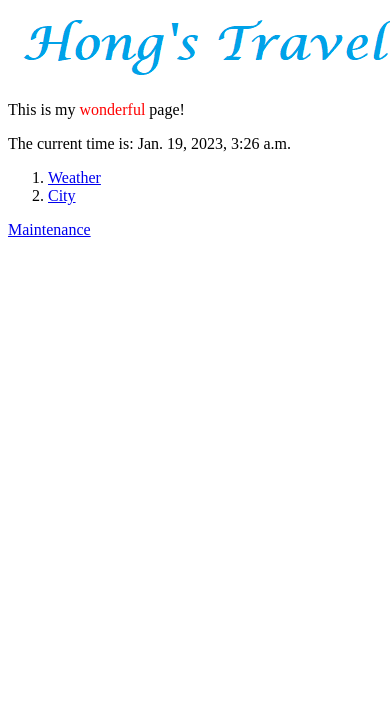
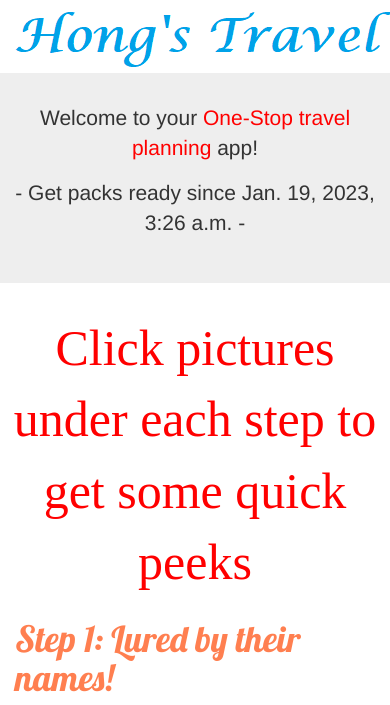
Before and after one commit to htqkellen/wp_final, a Django app: page / in a window 390 px wide; the page is wider, and only the part inside the window is pictured. Shown: the top 705 px of that part. Before the commit the page ends 237 px from the top of that part, so only its background shows below. Run offline with Django 4.2, Linux system fonts and the light colour scheme; some libraries are stand-ins or nearby versions.

Commit message:
make maintenance on city into an image

```diff
--- a/static/th2928_final/style.css
+++ b/static/th2928_final/style.css
@@ -0,0 +1,37 @@
+h2 {
+color: #993300;
+}
+
+#footer { /* use with id = "footer" */
+display:inline-block;
+width:100%;
+height:1em;
+padding: 2em 0.25em;
+text-align: center;
+font-size: xx-small;
+}
+
+.large-font{ /* use with class="large-font" */
+font-size: large;
+color: blue;
+}
+
+.lobster {
+color: coral;
+font-family: 'lobster';
+font-size: 36px;
+}
+
+.img-center {
+  display: block;
+  margin-left: auto;
+  margin-right: auto;
+  width: 50%;
+}
+
+#instruction{
+  font-size : 50px;
+  text-align: center;
+  color:red;
+  font-family: 'sans-serif';
+}
--- a/templates/base.html
+++ b/templates/base.html
@@ -3,12 +3,20 @@
 <html lang="en">
 <head>
 <meta charset="UTF-8">
-<title>Travelling Agency App</title>
+<title>Travel Agency App</title>
+<link rel="stylesheet" href="https://maxcdn.bootstrapcdn.com/bootstrap/3.4.1/css/bootstrap.min.css">
+<script src="https://maxcdn.bootstrapcdn.com/bootstrap/3.4.1/js/bootstrap.min.js"></script>
+<link href='//fonts.googleapis.com/css?family=Lobster&subset=latin,latin-ext' rel='stylesheet' type='text/css'>
+
 <link rel="stylesheet" href="{% static 'th2928_final/style.css' %}">
 </head>
 <body>
+<img src='{% static "th2928_final/logo.png" %}' alt="logo img">
 {% block content %}
 <-- This is where the page content will go! -->
 {% endblock %}
+<div id="footer">
+©2023 Hong's Travel Agency. All Rights Reserved
+</div>
 </body>
 </html>
--- a/templates/home.html
+++ b/templates/home.html
@@ -1,20 +1,34 @@
 {% extends "base.html" %}
 {% load static %}
 {% block content %}
-<img src='{% static "th2928_final/logo.png" %}' alt="logo img">
-
-<p>
-This is my <span style="color:red">wonderful</span> page!
-</p>
-
-<p>
-The current time is: {{ time_of_day }}
-</p>
-
-<ol>
-    <li><a href="./weather">Weather</a></li>
-    <li><a href="./cities">City</a></li>
-</ol>
+    <div class="jumbotron text-center">
+        <p>Welcome to your <span style="color:red">One-Stop travel planning</span> app!</p>
+        <p>- Get packs ready since {{ time_of_day }} -</p>
+    </div>
+    <div id="instruction">
+        Click pictures under each step to get some quick peeks
+    </div>
+    <div class="container">
+        <div class="row">
+            <div class="col-sm-4">
+                <h3 class="lobster">Step 1: Lured by their names!</h3>
+                    <form action="{% url 'cities' %}" method="get">
+                        <input type="image" src='{% static "th2928_final/map.png" %}'
+                        alt="city img" class="img-center" name="city">
+                    </form>
+            </div>
+            <div class="col-sm-4">
+                <h3 class="lobster">Step 2: How's the weather?</h3>
+                    <p><a href="./cities">Weather</a></p>
+                    <img src='{% static "th2928_final/weather.jpg" %}' alt="weather img"
+                    action="{% url 'cities' %}" class="img-center" method="get">
+            </div>
+            <div class="col-sm-4">
+                <h3 class="lobster">The future!</h3>
+                    <p>Soon, you will be able to invest your money by buying, selling and saving in any currency!</p>
+            </div>
+        </div>
+    </div>
 
 <p></p>
 <a href="./maintenance">Maintenance</a>
--- a/th2928_final/models.py
+++ b/th2928_final/models.py
@@ -6,6 +6,6 @@ class City(models.Model):
     latitude = models.FloatField(max_length=20)
     longitude = models.FloatField(max_length=20)
     def __repr__(self):
-        return self.name + " " + self.latitude + " " + self.longitude
+        return f'{self.name} {self.latitude} {self.longitude}'
     def __str__(self):
-        return self.name + " " + self.latitude + " " + self.longitude
+        return f'{self.name} {self.latitude} {self.longitude}'
--- a/th2928_final/views.py
+++ b/th2928_final/views.py
@@ -30,6 +30,17 @@ def maintenance(request):
 
 def view_cities(request):
     data = dict()
+    try:
+        choice = request.GET['city.x']
+        if choice != None:
+            support_functions.add_city(support_functions.get_city_list())
+            c_list = City.objects.all()
+            print("Got c_list", len(c_list))
+            data['city'] = c_list
+            return HttpResponseRedirect(reverse('city'))
+    except:
+        pass
+
     c_list = City.objects.all()
     data['cities'] = c_list
     return render(request,'cities.html',context=data)
```
